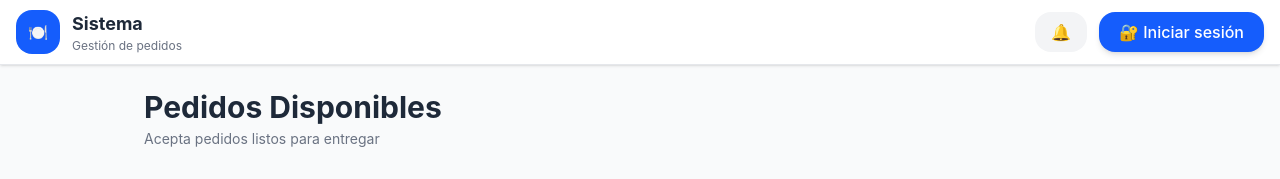
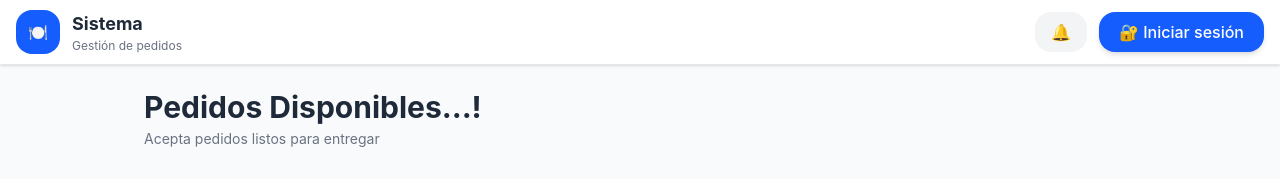
Before and after one commit to AleysaPc/FrontEnd_Sistema_Pedidos, a React app: page /repartidor in a window 1280 px wide. Shown: the top 179 px of the page. Built offline with nearby package versions, Linux system fonts and the light colour scheme; no server answers; the HTML template or start-up script is replaced by a standard one.

Commit message:
Cambio de texto

```diff
--- a/src/pages/RepartidorPanel.jsx
+++ b/src/pages/RepartidorPanel.jsx
@@ -53,7 +53,7 @@ function RepartidorPanel() {
         {/* HEADER */}
         <div className="mb-8">
           <h1 className="text-3xl font-bold text-gray-800">
-            Pedidos Disponibles
+            Pedidos Disponibles...!
           </h1>
 
           <p className="text-sm text-gray-500 mt-1">
```
